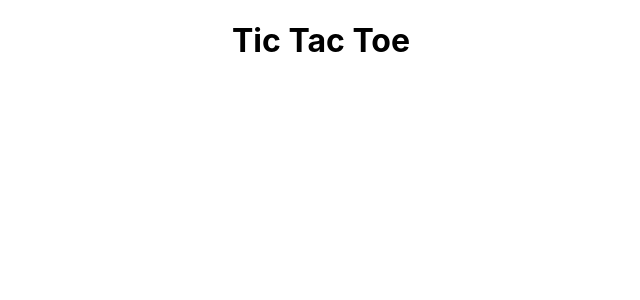
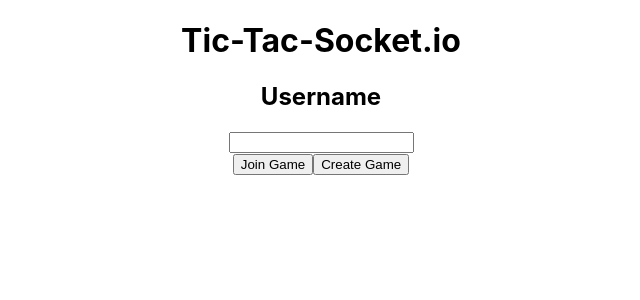
Before and after one commit to cchauche/tic-tac-socket, a React (Create React App) app in the folder client/: page / in a window 1280 px wide. Shown: the top 300 px of the page, without its empty margins (319-959 px from the left). Built offline with nearby package versions, Linux system fonts and the light colour scheme.

Commit message:
Add login and join pages to react app

```diff
--- a/client/src/App.jsx
+++ b/client/src/App.jsx
@@ -1,9 +1,24 @@
+import React, { useState, useEffect } from 'react';
+import Login from './components/Login';
+import Join from './components/Join';
+import { PAGE_NAME } from './utils/conf';
 import './App.css';
 
 function App() {
+  const [page, setPage] = useState(PAGE_NAME.login);
+
+  let pageToRender = null;
+  if (page === PAGE_NAME.login) pageToRender = <Login setPage={setPage}/>;
+  else if (page === PAGE_NAME.join) pageToRender = <Join />;
+
   return (
     <div className="App">
-      <h1>Tic Tac Toe</h1>
+      <header>
+        <h1>Tic-Tac-Socket.io</h1>
+      </header>
+      <main>
+        {pageToRender}
+      </main>
     </div>
   );
 }
--- /dev/null
+++ b/client/src/components/Join.jsx
@@ -0,0 +1,13 @@
+import React from 'react'
+
+const Join = () => {
+  return (
+    <div>
+      <h2>Room</h2>
+      <input type="text" aria-label="Room Number"></input>
+      <button>Join</button>
+    </div>
+  )
+}
+
+export default Join
--- /dev/null
+++ b/client/src/components/Login.jsx
@@ -0,0 +1,18 @@
+import React, { useState } from "react";
+import { PAGE_NAME } from '../utils/conf';
+
+const Login = ({setPage}) => {
+
+  return (
+    <>
+      <h2>Username</h2>
+      <input type="text" aria-label="Username"></input>
+      <div>
+        <button onClick={()=>setPage(PAGE_NAME.join)}>Join Game</button>
+        <button>Create Game</button>
+      </div>
+    </>
+  );
+};
+
+export default Login;
--- /dev/null
+++ b/client/src/utils/conf.js
@@ -0,0 +1,5 @@
+export const PAGE_NAME = {
+  login: 'LOGIN',
+  home: 'HOME',
+  join: 'JOIN'
+};
```
